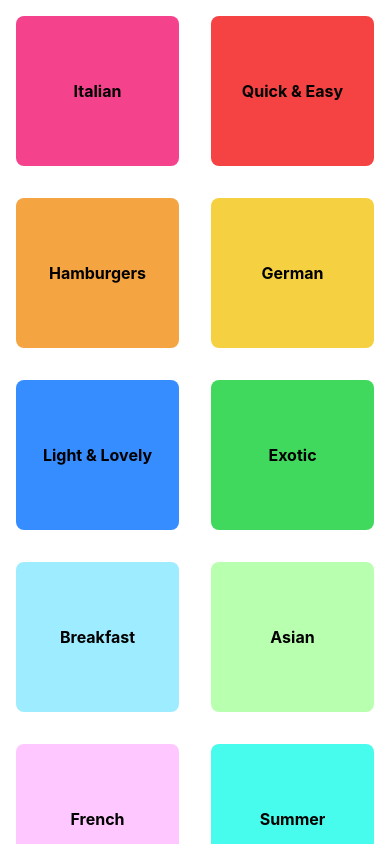
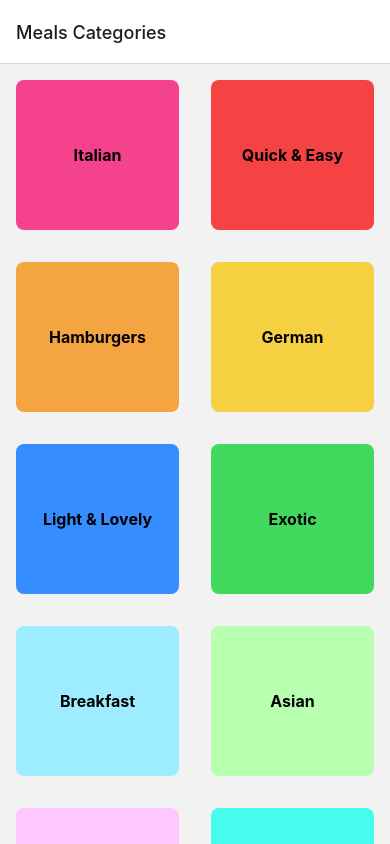
Before and after one commit to MuhittinTanoba/Food-Menu-React-Native, a React Native app: screen / in a window 390 px wide. Built offline with nearby package versions, Linux system fonts and the light colour scheme.

Commit message:
Navigation for Overview Screen

```diff
--- a/App.js
+++ b/App.js
@@ -1,18 +1,28 @@
-import { StatusBar } from 'expo-status-bar';
-import { StyleSheet, Text, View } from 'react-native';
-import CategoriesScreen from './screens/CategoriesScreen';
+import { StatusBar } from "expo-status-bar";
+import { StyleSheet, Text, View, Appearance } from "react-native";
+import CategoriesScreen from "./screens/CategoriesScreen";
+import { NavigationContainer } from "@react-navigation/native";
+import { createNativeStackNavigator } from "@react-navigation/native-stack";
+import MealsOverviewScreen from "./screens/MealsOverviewScreen";
+
+
+const Stack = createNativeStackNavigator();
+const colorScheme = Appearance.getColorScheme();
 
 export default function App() {
   return (
     <>
-    <StatusBar style='light'/>
-    <CategoriesScreen />
+      <StatusBar style={colorScheme && "light" ?  "dark" : "light"}/>
+      <NavigationContainer>
+        <Stack.Navigator >
+          <Stack.Screen name="Meals Categories" component={CategoriesScreen}/>
+          <Stack.Screen name="Meal Overview" component={MealsOverviewScreen}/>
+        </Stack.Navigator>
+      </NavigationContainer>
     </>
   );
 }
 
 const styles = StyleSheet.create({
-  container: {
-
-  }
+  container: {},
 });
--- a/components/CategoryGridTile.js
+++ b/components/CategoryGridTile.js
@@ -1,9 +1,13 @@
 import { View, Pressable, Text, StyleSheet, Platform } from "react-native";
 
-const CategoryGridTile = ({title, color}) => {
+const CategoryGridTile = ({ title, color, onPress }) => {
   return (
-    <View style={[styles.gridItem,  {backgroundColor: color}]}>
-      <Pressable android_ripple={{color: "#ccc"}} style={styles.button}>
+    <View style={[styles.gridItem, { backgroundColor: color }]}>
+      <Pressable
+        android_ripple={{ color: "#ccc" }}
+        style={styles.button}
+        onPress={onPress}
+      >
         <View style={styles.innerContainer}>
           <Text style={styles.title}>{title}</Text>
         </View>
@@ -14,21 +18,20 @@ const CategoryGridTile = ({title, color}) => {
 
 export default CategoryGridTile;
 
-
 const styles = StyleSheet.create({
   gridItem: {
-        flex:1,
+    flex: 1,
     margin: 16,
     height: 150,
     borderRadius: 8,
     elevation: 4,
-        overflow: Platform.OS === 'android' ? "hidden" : "visible",
+    overflow: Platform.OS === "android" ? "hidden" : "visible",
   },
   button: {
-        flex:1,
+    flex: 1,
   },
   innerContainer: {
-        flex:1,
+    flex: 1,
     padding: 16,
     alignItems: "center",
     justifyContent: "center",
@@ -37,5 +40,5 @@ const styles = StyleSheet.create({
   title: {
     fontWeight: "bold",
     fontSize: 16,
-    }
-})
+  },
+});
--- a/package.json
+++ b/package.json
@@ -9,10 +9,14 @@
     "web": "expo start --web"
   },
   "dependencies": {
+    "@react-navigation/native": "^6.1.7",
+    "@react-navigation/native-stack": "^6.9.13",
     "expo": "~49.0.7",
     "expo-status-bar": "~1.6.0",
     "react": "18.2.0",
-    "react-native": "0.72.3"
+    "react-native": "0.72.3",
+    "react-native-safe-area-context": "4.6.3",
+    "react-native-screens": "~3.22.0"
   },
   "devDependencies": {
     "@babel/core": "^7.20.0"
--- a/screens/CategoriesScreen.js
+++ b/screens/CategoriesScreen.js
@@ -1,17 +1,31 @@
-import { FlatList } from 'react-native';
-import {CATEGORIES} from '../data/dummy-data'
-import CategoryGridTile from '../components/CategoryGridTile';
+import { FlatList } from "react-native";
+import { CATEGORIES } from "../data/dummy-data";
+import CategoryGridTile from "../components/CategoryGridTile";
 
 
-const renderCategoryItem = (itemData) => {
-    return <CategoryGridTile title={itemData.item.title} color={itemData.item.color} />;
-}
 
-const CategoriesScreen = () => {
-    return(
-        <FlatList data={CATEGORIES} keyExtractor={(item) => item.id} renderItem={renderCategoryItem} numColumns={2} />
+const CategoriesScreen = ({ navigation }) => {
+    const renderCategoryItem = (itemData) => {
+        const pressHandler = () => {
+            navigation.navigate("Meal Overview");
+        };
+        return (
+          <CategoryGridTile
+            title={itemData.item.title}
+            color={itemData.item.color}
+            onPress={pressHandler}
+          />
+        );
+      };
 
-    );
-}
+  return (
+    <FlatList
+      data={CATEGORIES}
+      keyExtractor={(item) => item.id}
+      renderItem={renderCategoryItem}
+      numColumns={2}
+    />
+  );
+};
 
 export default CategoriesScreen;
--- /dev/null
+++ b/screens/MealsOverviewScreen.js
@@ -0,0 +1,22 @@
+import { StyleSheet, Text, View } from "react-native";
+import { MEALS } from "../data/dummy-data";
+
+const MealsOverviewScreen = () => {
+    return(
+        <View style={styles.container}>
+            <Text>
+                Meals Overview Screen
+            </Text>
+        </View>
+    )
+}
+
+export default MealsOverviewScreen;
+
+const styles = StyleSheet.create({
+    container:{
+        flex: 1,
+        padding: 16,
+
+    }
+})
```
Also changed, not shown: 1 other file (tests, documents, lock files or other folders). Lines whose indentation alone changed are shown as unchanged.
